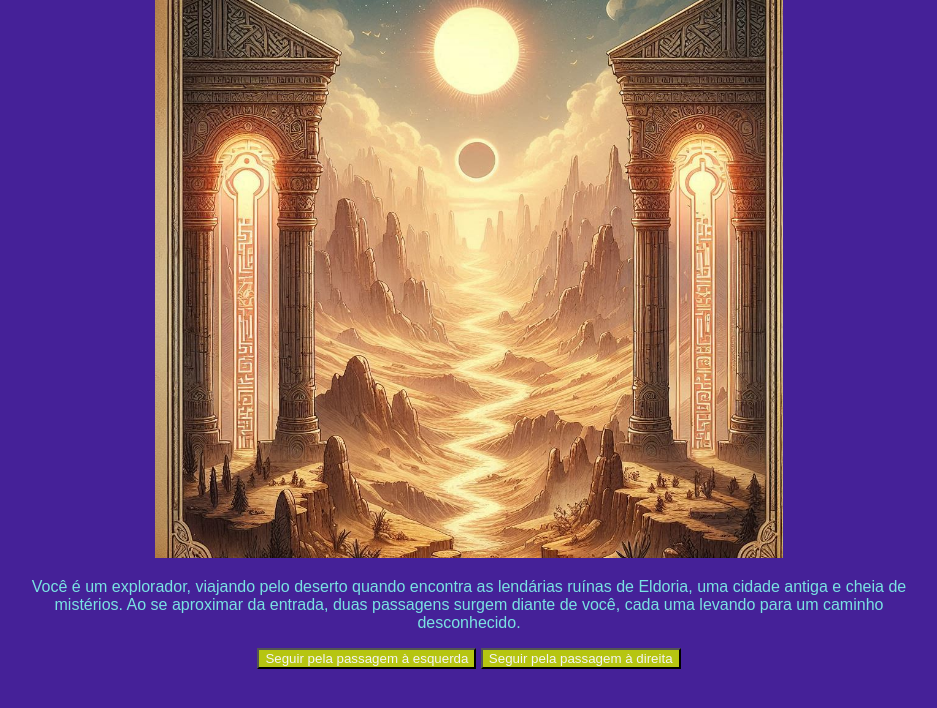
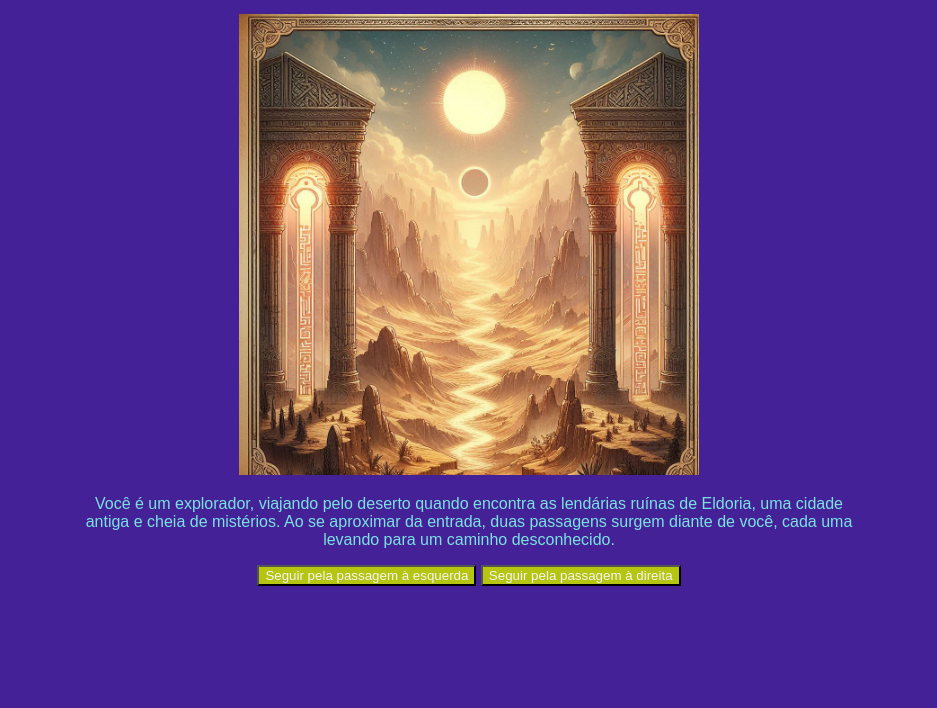
Before and after one commit to Kaiky-bot/historia-1, a plain HTML site: page index.html in a window 1280 px wide. Shown: the whole page, without its empty margins (171-1108 px from the left). Drawn offline with Linux system fonts and the light colour scheme; a web font is replaced by a local one.

Commit message:
Update style.css

```diff
--- a/style.css
+++ b/style.css
@@ -26,9 +26,9 @@ button{
 
 main{
    text-align: center;
-    max-width: 70%;
+    max-width: 60%;
 }
 
 img{
-    max-width: 70%;
+    max-width: 60%;
 }
```
